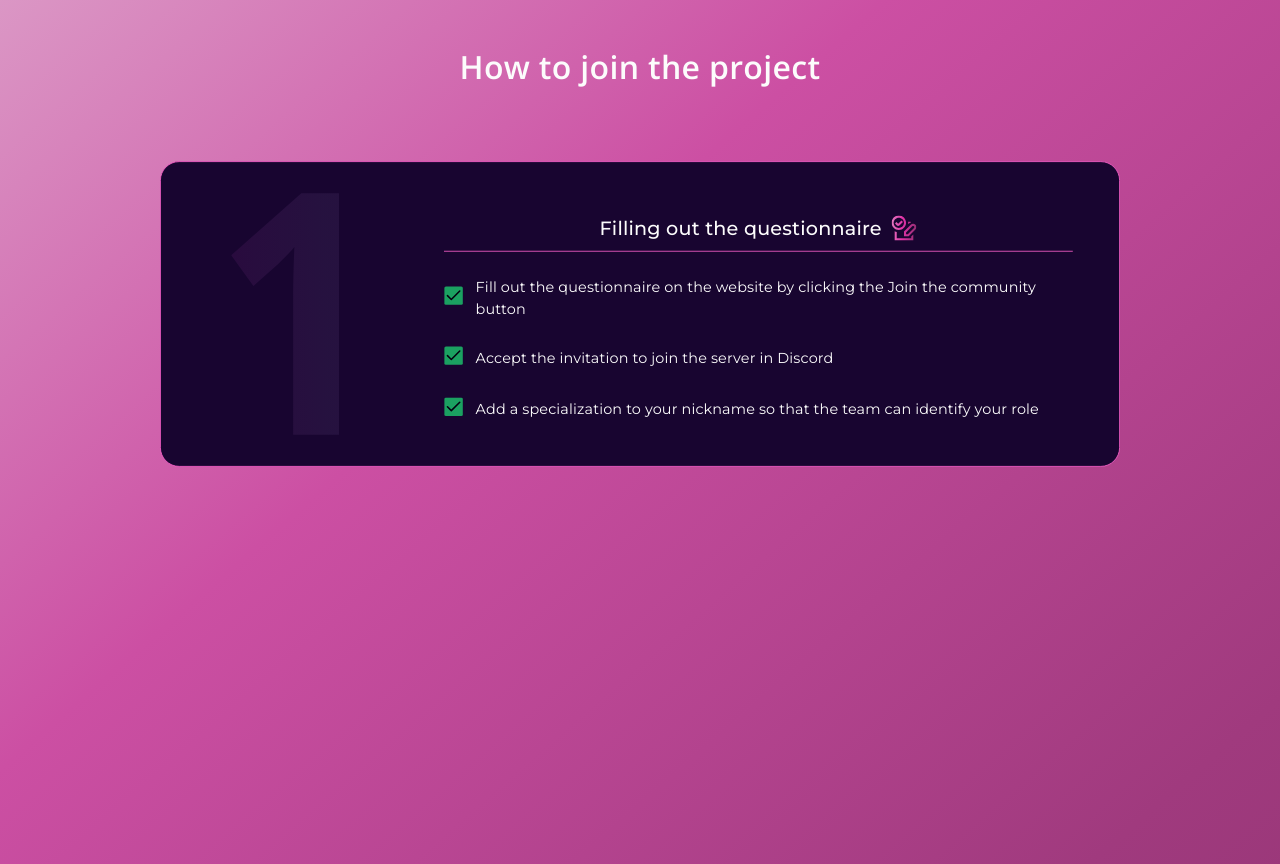
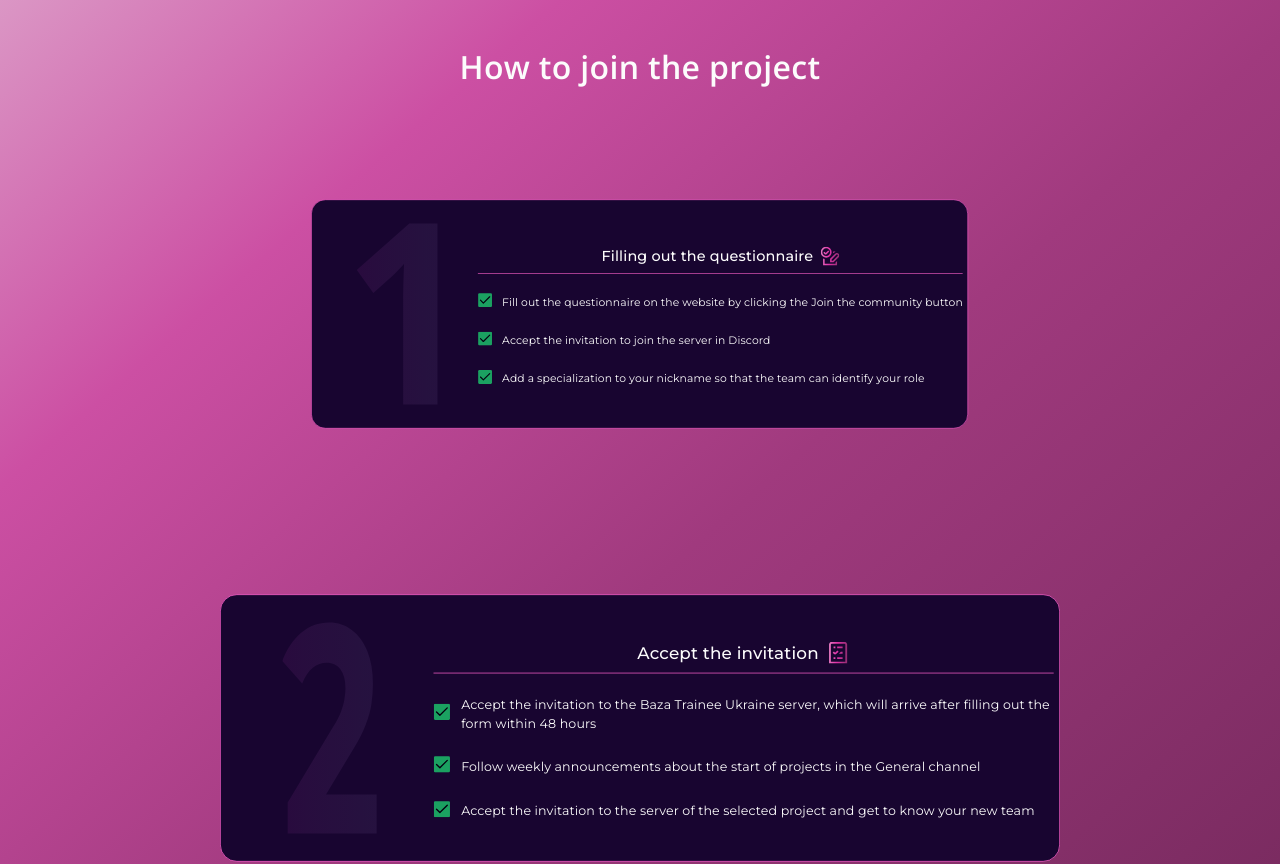
Before and after one commit to aleksandrababenko91/Baza_Test, a Next.js app: page /en/ui-kit in a window 1280 px wide. Shown: the part 960-1824 px from the top of the page. Built offline with nearby package versions, Linux system fonts and the light colour scheme; no server answers.

Commit message:
added fixes

```diff
--- a/src/components/JoinProjectSection/JoinProjectSection.jsx
+++ b/src/components/JoinProjectSection/JoinProjectSection.jsx
@@ -30,7 +30,7 @@ export default function JoinProjectSection() {
     <section ref={container} className={styles.wrapper}>
       <h2 className={styles.titleWrapper}>{t("main_title")}</h2>
       {items.map((item, i) => {
-        const targetScale = 1 - (items.length - i) * 0.05;
+        const targetScale = 1 - (items.length - i) * 0.1;
         return (
           <JoinProjectCard
             key={i}
--- a/src/components/shared/JoinProjectCard/JoinProjectCard.jsx
+++ b/src/components/shared/JoinProjectCard/JoinProjectCard.jsx
@@ -18,20 +18,21 @@ export default function JoinProjectCard({ item = {}, i, progress, range, targetS
     offset: ['start end', 'start start']
   });
 
-  const isMobile = useMediaQuery({ maxWidth: 768 });
-  const [isCpent, setIsCpent] = useState(false);
+  const isMobile = useMediaQuery({ maxWidth: 990 });
+  const [isClient, setIsClient] = useState(false);
 
   useEffect(() => {
-    setIsCpent(true);
+    setIsClient(true);
   }, []);
 
-  // const svgScale = useTransform(scrollYProgress, [0, 1], [2, 1]);
+
+  const svgScale = useTransform(scrollYProgress, [0, 1], [2, 1]);
   const scale = useTransform(progress, range, [1, targetScale]);
 
   return (
     <div ref={container} className={styles.cardContainer}>
-      <motion.div style={{ scale: isCpent ? (isMobile ? 1 : scale) : 1, top: `calc(-10% + ${i * 50}px)` }} className={styles.card}>
-        <div className={styles.svgWrapper}>
+      <motion.div style={{ scale: isClient ? (isMobile ? 1 : scale) : 1, top: `calc(-10% + ${i * 50}px)` }} className={styles.card}>
+        <div  className={styles.svgWrapper}>
           <img
             className={styles.iconNumber}
             src={icon}
--- a/src/components/shared/JoinProjectCard/JoinProjectCard.module.scss
+++ b/src/components/shared/JoinProjectCard/JoinProjectCard.module.scss
@@ -7,13 +7,19 @@
   height: fit-content;
   @include mixins.media-q("md") {
     min-width: 688px;
+
+  }
+
+  @media (min-width: 990px) {
     position: sticky;
     top: 150px;
-    height: 100vh;
+    height: auto;
+    min-width: 900px;
   }
-
   @include mixins.media-q("xl") {
   min-width: 1212px;
+  max-width: 1396px;
+
   }
   @include mixins.media-q("xxxl") {
   min-width: 1396px;
@@ -30,8 +36,6 @@
     grid-template-columns: 1fr;
     height: fit-content;
     padding: 28px 8px;
-
-
 
 @include mixins.media-q("md") {
   // position: relative;
@@ -69,6 +73,8 @@
   @include mixins.media-q("md")  {
     text-align: center;
     gap: 32px;
+  }
+  @include mixins.media-q("xl")  {
     padding: 0px 50px;
   }
 }
@@ -120,7 +126,6 @@
   @include mixins.media-q("xl") {
     width: 145px;
     height: 324px;
-
 }
 }
 
```
